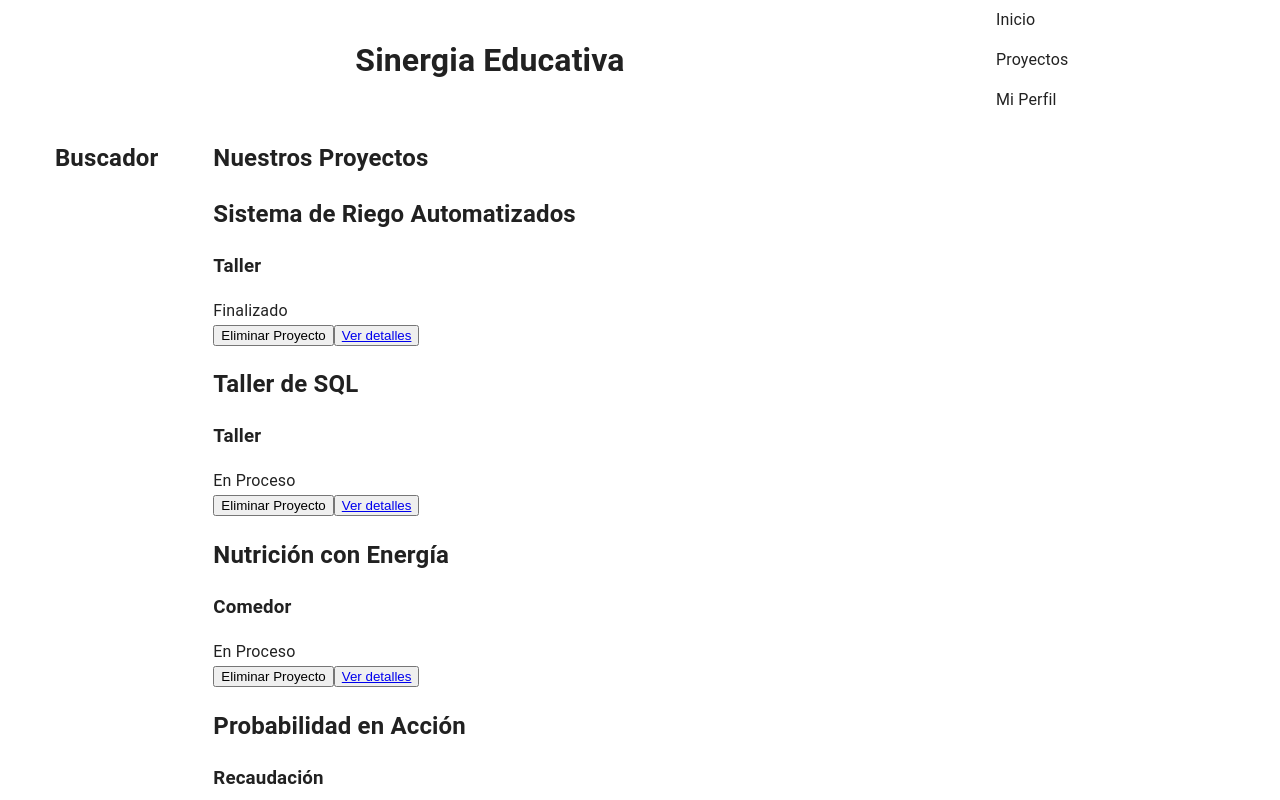
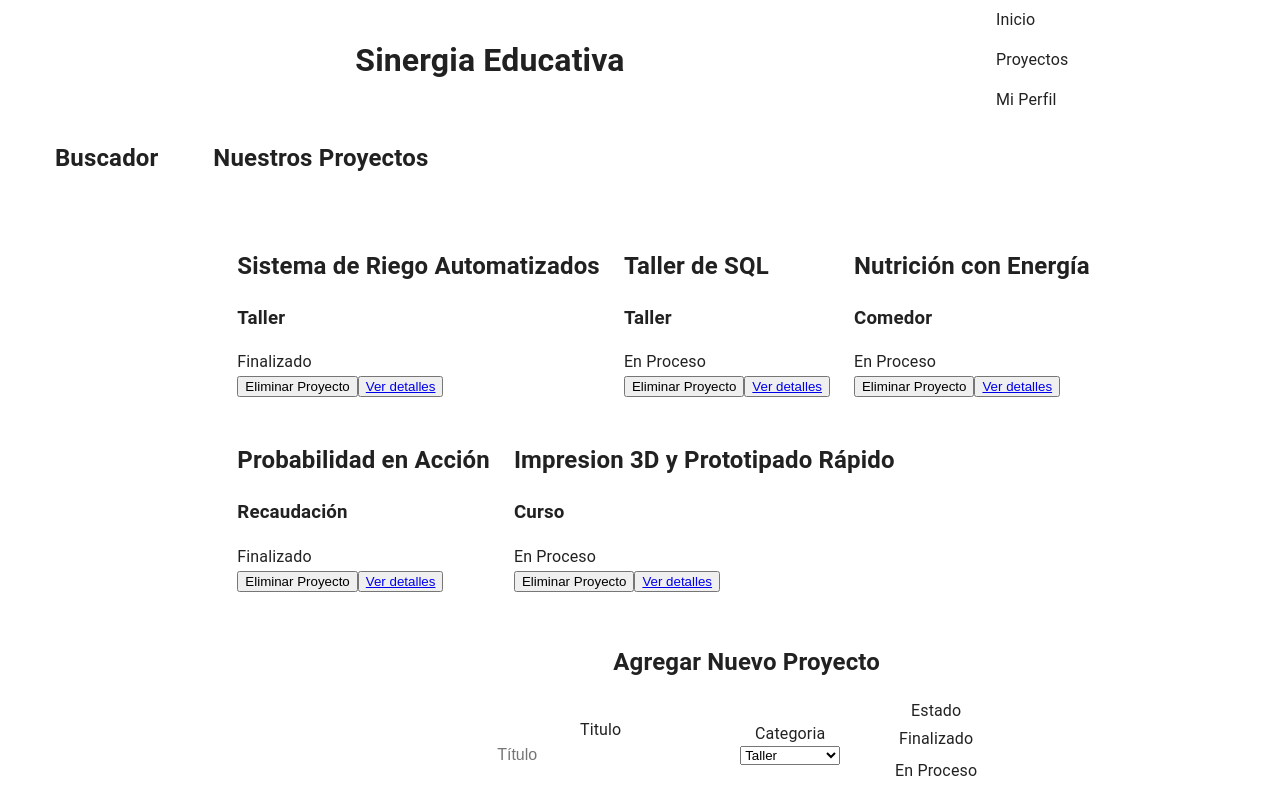
Before and after one commit to Dionicio-Rodrigo/pv_tp3_grupo2, a React (Vite) app: page /proyectos in a window 1280 px wide. Shown: the top 800 px of the page. Built offline with nearby package versions, Linux system fonts and the light colour scheme.

Commit message:
Grid,Container en ListaProyectos

```diff
--- a/src/components/ListaProyectos.jsx
+++ b/src/components/ListaProyectos.jsx
@@ -1,20 +1,21 @@
-import { useState } from "react";
+import React from "react";
+import { Grid, Container} from "@mui/material";
 import { ProyectoCard } from "./ProyectoCard.jsx";
 
 export const ListaProyectos = ({ lista, eliminar, detalles }) => {
-  const handlefuncion = (id) => {
-    funcion(id);
-  };
-
   return (
-    <div className="contenedor">
-      {lista.map((proyecto) => (
+    <Container sx={{ py: 4 }}>
+      <Grid container spacing={3}>
+        {lista.map((proyecto) => (
+          <Grid item xs={12} sm={6} md={4}>
         <ProyectoCard
           key={proyecto.id}
           proyecto={proyecto}
           eliminar={eliminar}
         />
+        </Grid>
       ))}
-    </div>
+    </Grid>
+   </Container>
   );
 };
```
